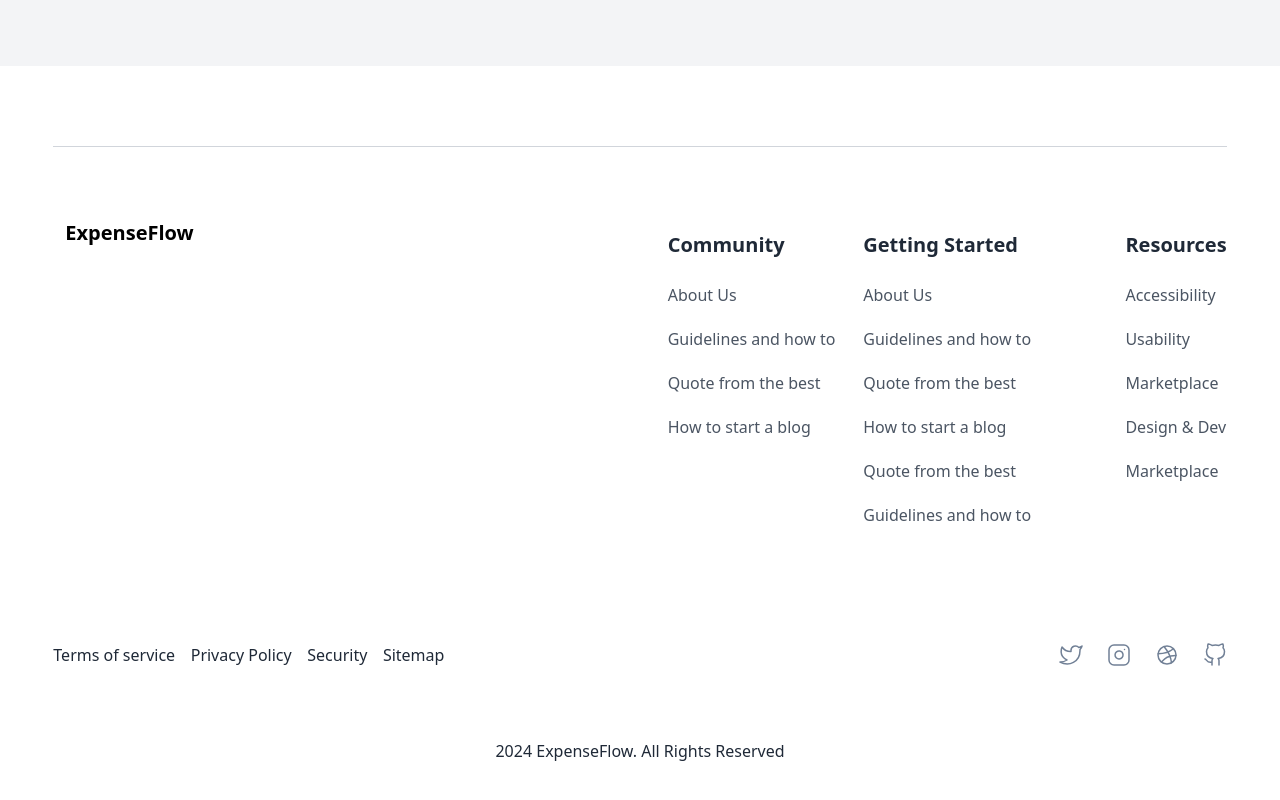
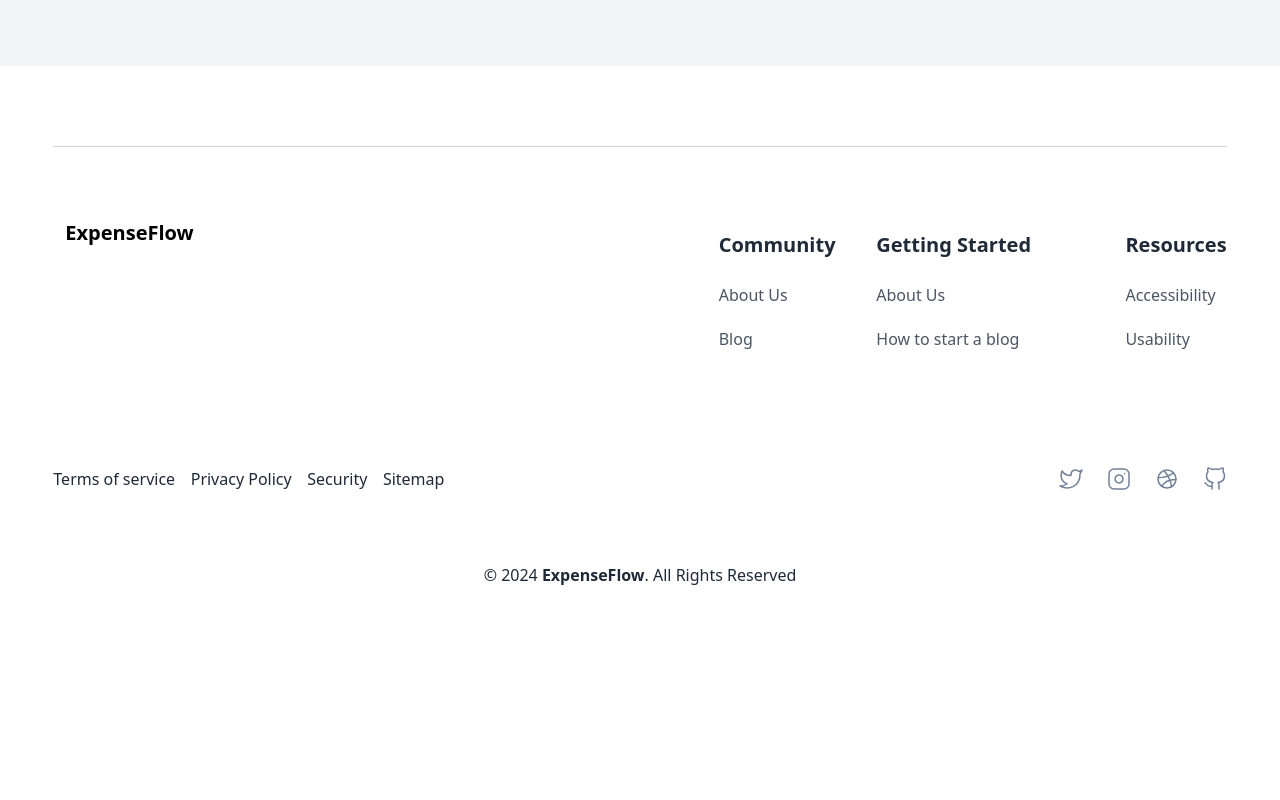
Before and after one commit to Maicol-19ty/ExpenseFlow-Frontend, a Next.js app: page / in a window 1280 px wide. Shown: the part 502-1302 px from the top of the page. After the commit the page ends 1129 px from the top, so only its background shows below. Built offline with nearby package versions, Linux system fonts and the light colour scheme.

Commit message:
Deletion of texts

```diff
--- a/src/app/components/Footer.jsx
+++ b/src/app/components/Footer.jsx
@@ -8,7 +8,7 @@ function Index() {
                     <div className="xl:flex lg:flex md:flex pt-6">
                         <div className="w-11/12 xl:w-3/6 lg:w-2/5 mx-auto lg:mx-0 xl:mx-0">
                             <div className="flex items-center mb-6 xl:mb-0 lg:mb-0">
-                                <p className="ml-3 font-bold text-xl">ExpenseFlow</p>
+                                <a href="#" className="ml-3 font-bold text-xl">ExpenseFlow</a>
                             </div>
                         </div>
                         <div
@@ -19,13 +19,7 @@ function Index() {
                                     <a>About Us</a>
                                 </li>
                                 <li className="text-base text-gray-600 hover:text-gray-700 mb-5">
-                                    <a>Guidelines and how to</a>
-                                </li>
-                                <li className="text-base text-gray-600 hover:text-gray-700 mb-5">
-                                    <a>Quote from the best</a>
-                                </li>
-                                <li className="text-base text-gray-600 hover:text-gray-700 mb-5">
-                                    <a>How to start a blog</a>
+                                    <a>Blog</a>
                                 </li>
                             </ul>
                         </div>
@@ -37,19 +31,7 @@ function Index() {
                                     <a>About Us</a>
                                 </li>
                                 <li className="text-base text-gray-600 hover:text-gray-700 mb-5">
-                                    <a>Guidelines and how to</a>
-                                </li>
-                                <li className="text-base text-gray-600 hover:text-gray-700 mb-5">
-                                    <a>Quote from the best</a>
-                                </li>
-                                <li className="text-base text-gray-600 hover:text-gray-700 mb-5">
                                     <a>How to start a blog</a>
-                                </li>
-                                <li className="text-base text-gray-600 hover:text-gray-700 mb-5">
-                                    <a>Quote from the best</a>
-                                </li>
-                                <li className="text-base text-gray-600 hover:text-gray-700 mb-5">
-                                    <a>Guidelines and how to</a>
                                 </li>
                             </ul>
                         </div>
@@ -62,15 +44,6 @@ function Index() {
                                 </li>
                                 <li className="text-base text-gray-600 hover:text-gray-700 mb-5">
                                     <a>Usability</a>
-                                </li>
-                                <li className="text-base text-gray-600 hover:text-gray-700 mb-5">
-                                    <a>Marketplace</a>
-                                </li>
-                                <li className="text-base text-gray-600 hover:text-gray-700 mb-5">
-                                    <a>Design &amp; Dev</a>
-                                </li>
-                                <li className="text-base text-gray-600 hover:text-gray-700 mb-5">
-                                    <a>Marketplace</a>
                                 </li>
                             </ul>
                         </div>
@@ -134,7 +107,7 @@ function Index() {
                                     </a>
                                 </div>
                                 <div>
-                                    <a>
+                                    <a href="https://github.com/Maicol-19ty">
                                         <svg aria-label="Github" xmlns="http://www.w3.org/2000/svg" width={24}
                                              height={24} viewBox="0 0 24 24" fill="none" stroke="#718096"
                                              strokeWidth="1.5" strokeLinecap="round" strokeLinejoin="round"
@@ -150,7 +123,9 @@ function Index() {
                 </div>
             </div>
             <div className="flex flex-col justify-center items-center">
-                <p className="mb-10 text-gray-800 text-base">2024 ExpenseFlow. All Rights Reserved</p>
+                <p className="mb-10 text-gray-800 text-base">
+                    © 2024 <a href="#" className="font-bold">ExpenseFlow</a>. All Rights Reserved
+                </p>
             </div>
         </div>
     );
```
